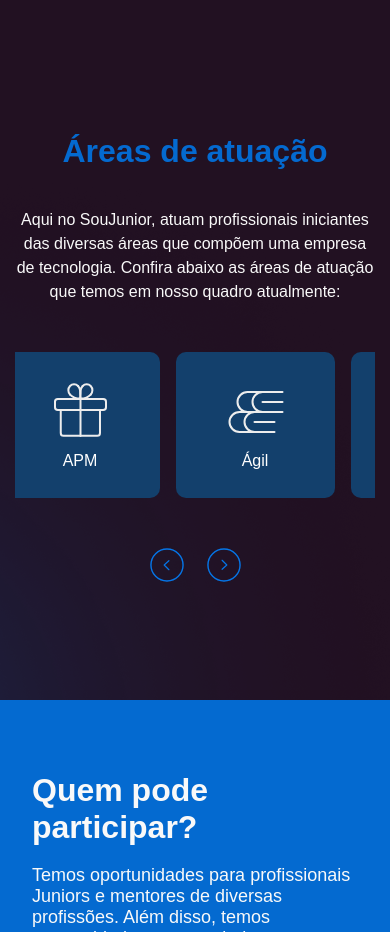
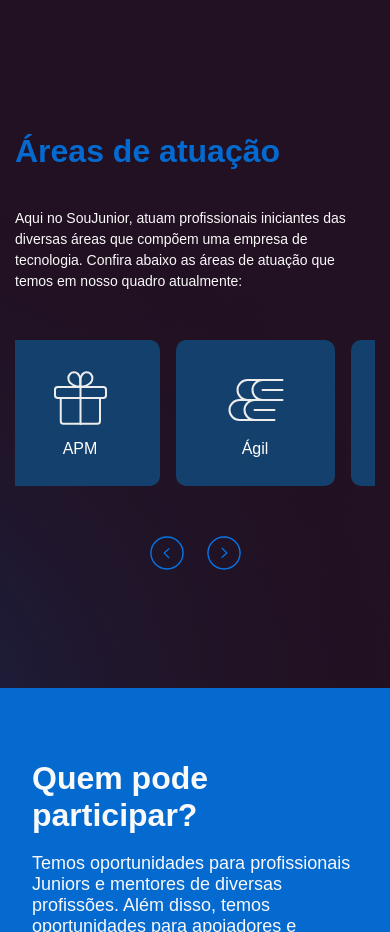
Before and after one commit to SouJunior/site-webapp, a Next.js app: page / in a window 390 px wide. Shown: the part 1580-2512 px from the top of the page. Built offline with nearby package versions, Linux system fonts and the light colour scheme; a web font is replaced by a local one.

Commit message:
fix: occupation section container

```diff
--- a/components/OccupationSection/OccupationSection.module.css
+++ b/components/OccupationSection/OccupationSection.module.css
@@ -26,6 +26,7 @@
 }
 
 .paragraph {
+  font-size: 18px;
   text-align: center;
   max-width: 90ch;
   font-weight: 400;
@@ -90,3 +91,15 @@
   background-image: url("/assets/button-directional-light-caroussel.png");
   transform: rotate(180deg);
 }
+
+@media (max-width: 900px) {
+  .OccupationContainer .titlePrimary {
+    align-self: flex-start;
+    font-size: 32px;
+  }
+  .paragraph {
+    font-size: 14px;
+    text-align: left;
+    max-width: 100%;
+  }
+}
```
